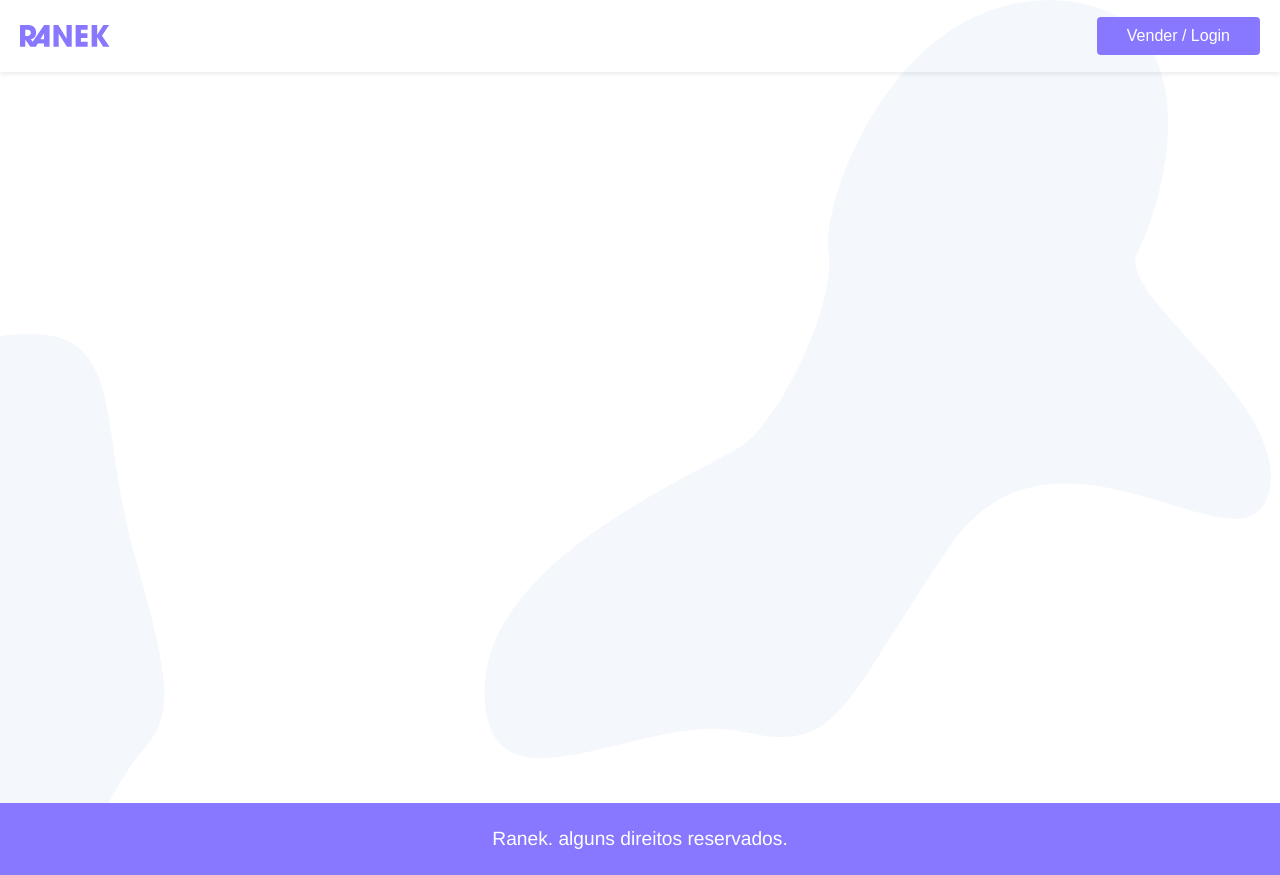
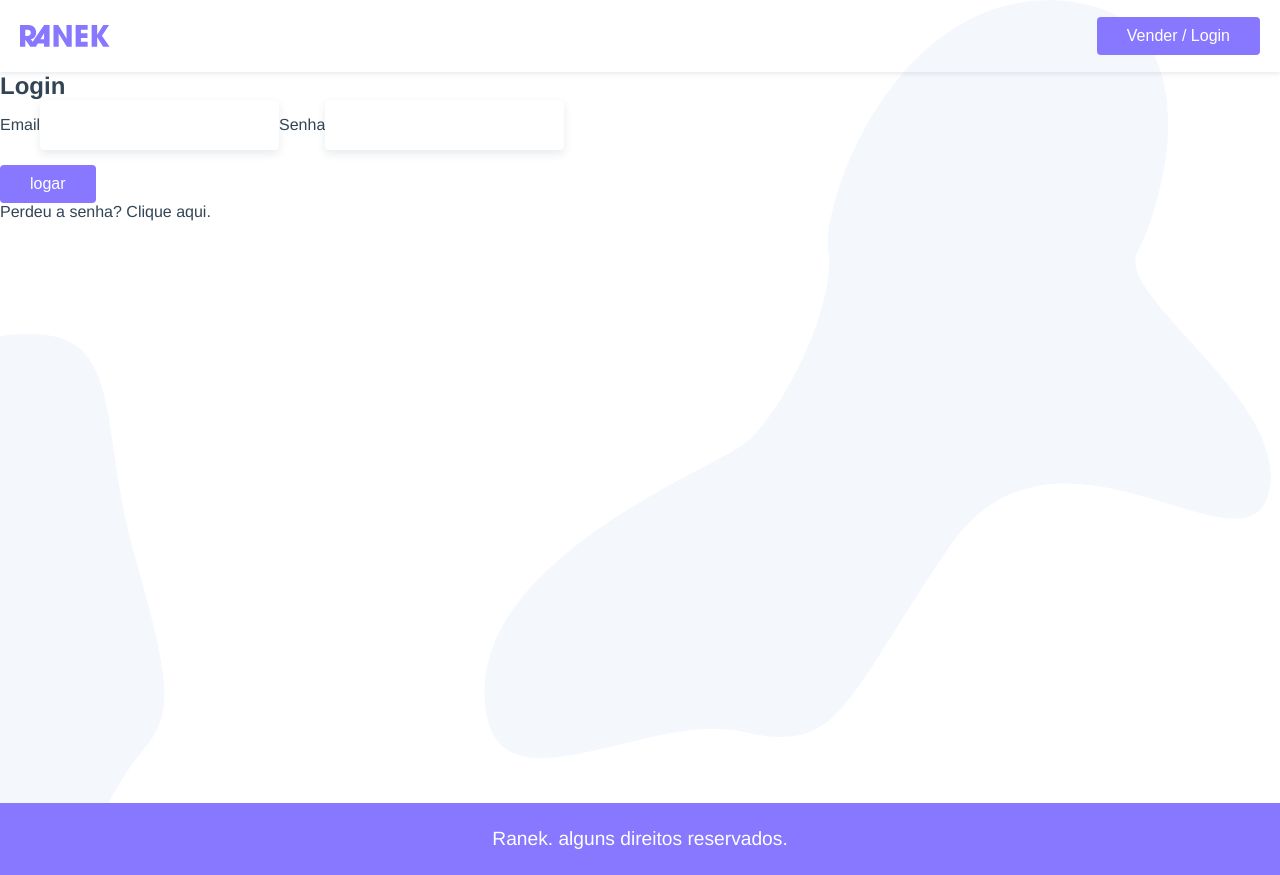
Before and after one commit to OLeandroPereira/ranek, a Vue app: page /login in a window 1280 px wide. Built offline with nearby package versions, Linux system fonts and the light colour scheme.

Commit message:
created page login

```diff
--- a/src/App.vue
+++ b/src/App.vue
@@ -2,7 +2,10 @@
   <div id="app">
     <TheHeader />
     <main id="main">
+      <transition mode="out-in">
       <router-view/>
+      <transition />
+      </transition>
     </main>
     <TheFooter />
   </div>
--- a/src/router/index.js
+++ b/src/router/index.js
@@ -2,6 +2,7 @@ import Vue from 'vue'
 import VueRouter from 'vue-router'
 import HomeView from '../views/HomeView.vue'
 import ProdutoView from '../views/ProdutoView.vue'
+import LoginView from '../views/LoginView.vue'
 
 Vue.use(VueRouter)
 
@@ -16,6 +17,11 @@ const routes = [
     name: 'produto',
     component: ProdutoView,
     props: true
+  },
+  {
+    path: '/login',
+    name: 'login',
+    component: LoginView,
   }
 ]
 
--- /dev/null
+++ b/src/views/LoginView.vue
@@ -0,0 +1,31 @@
+<template>
+  <section>
+    <h1>Login</h1>
+    <form>
+      <label for="email">Email</label>
+      <input type="email" name="email" id="email" v-model="login.email">
+      <label for="senha">Senha</label>
+      <input type="password" name="senha" id="senha" v-model="login.senha">
+      <button class="btn" @click.prevent="">logar</button>
+    </form>
+    <p class="pedeu">
+      <a href="/" target="_blank">Perdeu a senha? Clique aqui.</a>
+    </p>
+  </section>
+</template>
+
+<script>
+export default {
+  data() {
+    return {
+      login: {
+        email: "",
+        senha: ""
+      }
+    };
+  }
+};
+</script>
+
+<style>
+</style>
```
